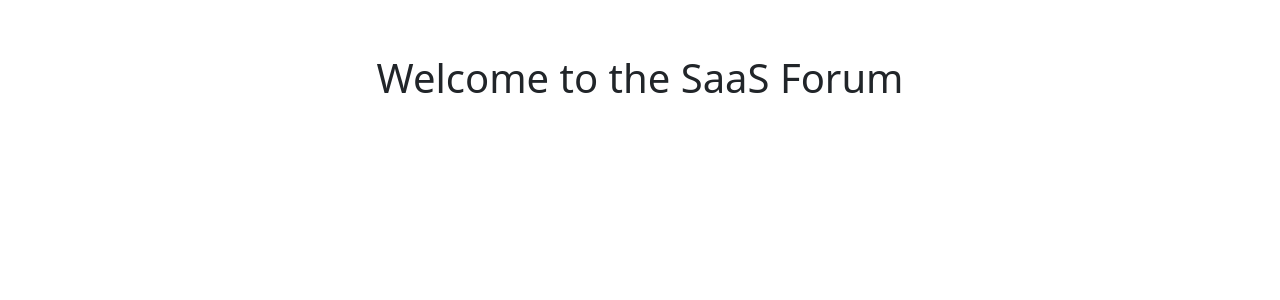
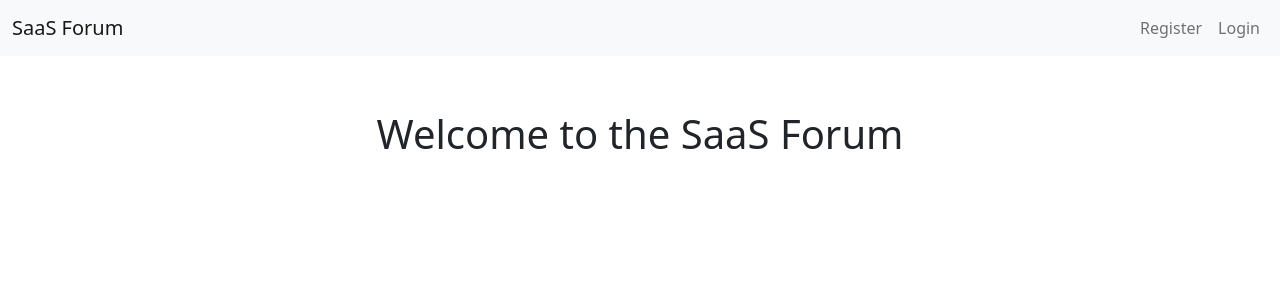
Before and after one commit to rafidirg/forum-saas-kowan, a Django app: page / in a window 1280 px wide. Shown: the top 300 px of the page. Run offline with Django 4.2, Linux system fonts and the light colour scheme.

Commit message:
create navbar

```diff
--- a/templates/base.html
+++ b/templates/base.html
@@ -18,6 +18,9 @@
 </head>
 
 <body>
+  {# Include the navbar from template #}
+  {% include 'navbar.html' %}
+
   {# Content block #}
   {% block content %}
   {% endblock %}
--- /dev/null
+++ b/templates/navbar.html
@@ -0,0 +1,18 @@
+<nav class="navbar navbar-expand-lg bg-light">
+  <div class="container-fluid">
+    <a class="navbar-brand" href="#">SaaS Forum</a>
+    <button class="navbar-toggler" type="button" data-bs-toggle="collapse" data-bs-target="#navbar-content" aria-controls="navbar-content" aria-expanded="false" aria-label="Toggle navigation">
+      <span class="navbar-toggler-icon"></span>
+    </button>
+    <div class="collapse navbar-collapse justify-content-end" id="navbar-content">
+      <div class="navbar-nav">
+        {% if user.is_authenticated %}
+          <a class="nav-link" href="#">Logout</a>
+        {% else %}
+          <a class="nav-link" href="#">Register</a>
+          <a class="nav-link" href="#">Login</a>
+        {% endif %}
+      </div>
+    </div>
+  </div>
+</nav>
```
